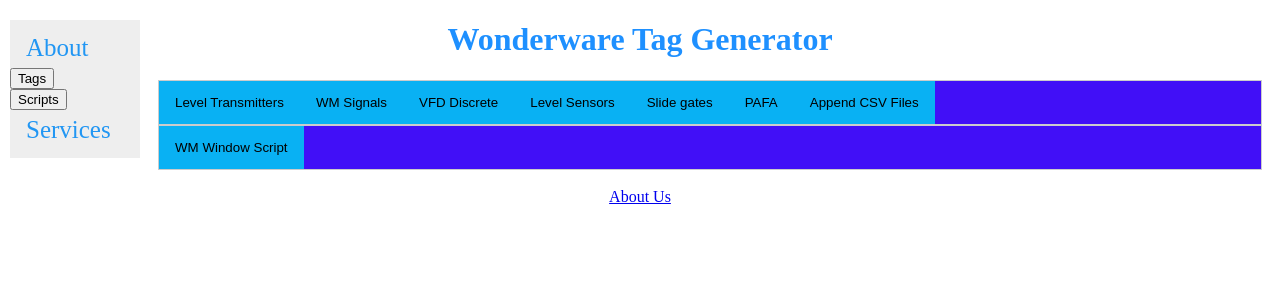
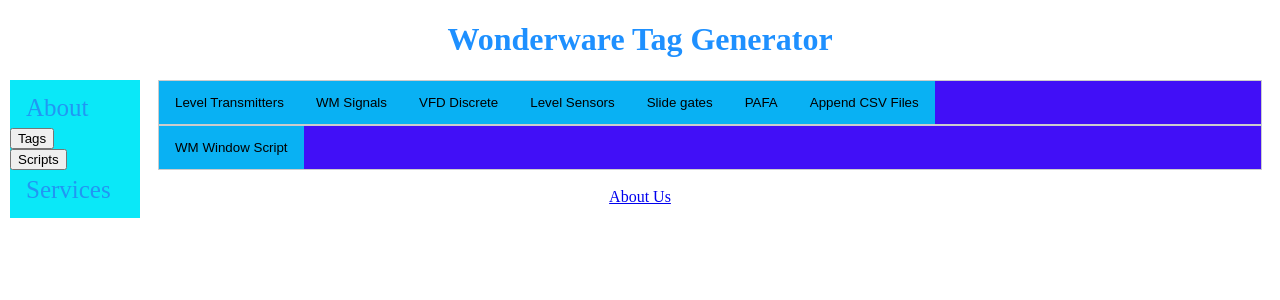
Before and after one commit to sebasalvarez13/ww-tag-generation, a Flask app: page / in a window 1280 px wide. Shown: the top 300 px of the page. Run offline with Flask 2, Linux system fonts and the light colour scheme.

Commit message:
Set .sidenav top:80px so it is aligned with tabs row

```diff
--- a/static/sidebar.css
+++ b/static/sidebar.css
@@ -2,9 +2,9 @@
     width: 130px;
     position: fixed;
     z-index: 1;
-    top: 20px;
+    top: 80px;
     left: 10px;
-    background: #eee;
+    background: rgb(10, 232, 248);
     overflow-x: hidden;
     padding: 8px 0;
   }
@@ -25,6 +25,7 @@
     .sidenav {padding-top: 15px;}
     .sidenav a {font-size: 18px;}
   }
+
   /*Style the tab */
 .pagecontent{
   overflow: hidden;
```
